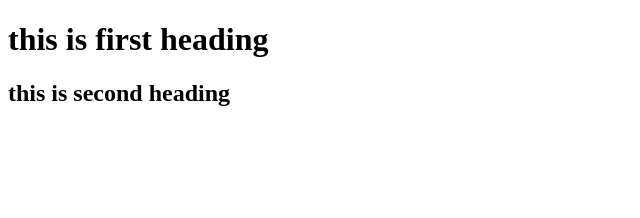
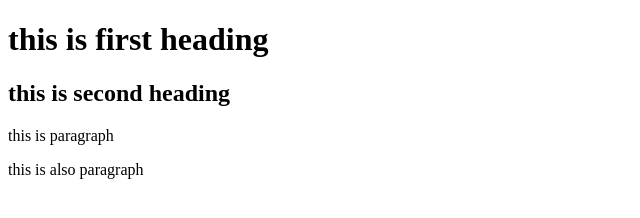
Before and after one commit to zahid224/git-test, a website: page index.html in a window 1280 px wide. Shown: the whole page, without its empty margins (0-640 px from the left). Drawn offline with Linux system fonts and the light colour scheme.

Commit message:
third commit

```diff
--- a/index.html
+++ b/index.html
@@ -6,5 +6,7 @@
     <body>
         <h1>this is first heading</h1>
         <h2>this is second heading</h2>
+        <p>this is paragraph</p>
+        <p>this is also paragraph</p>
     </body>
 </html>
```
Also changed, not shown: package.json (added, +24 -0 lines), 2 other files.
